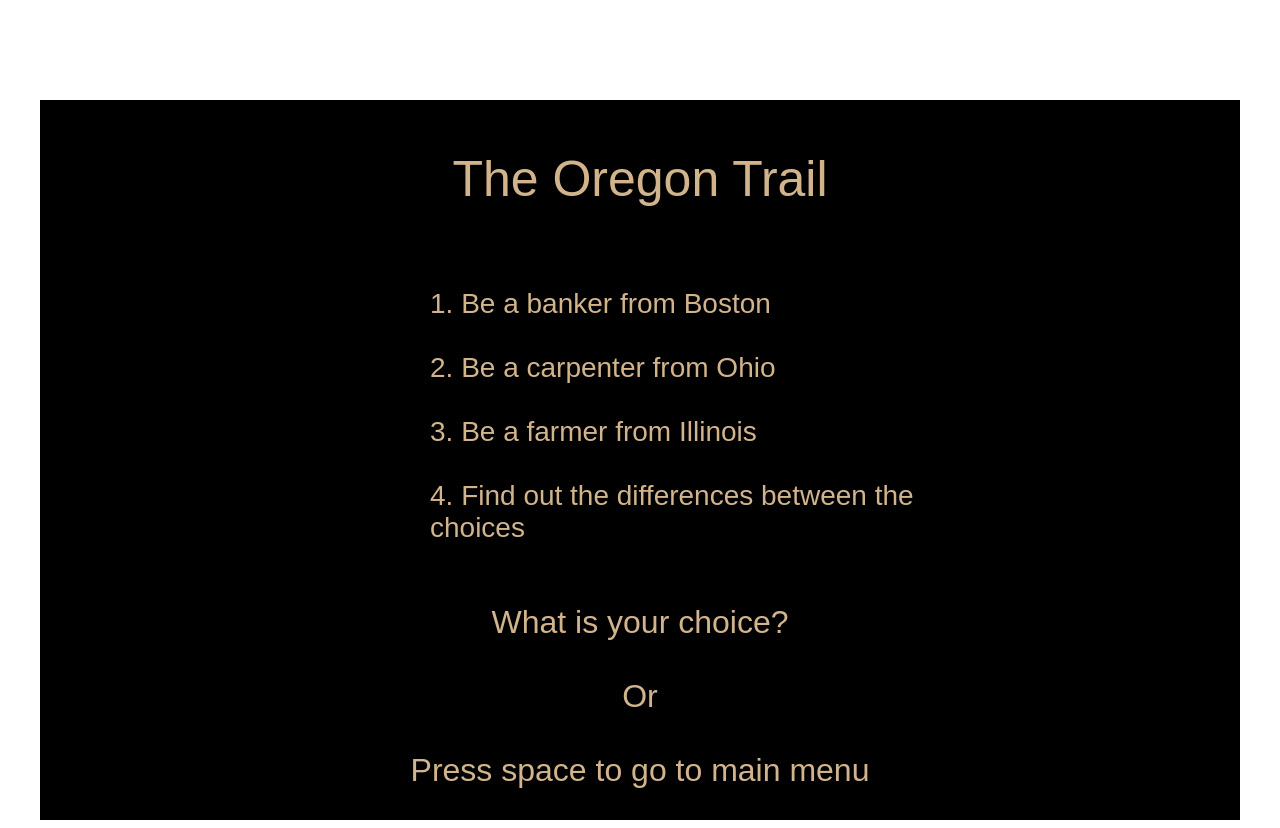
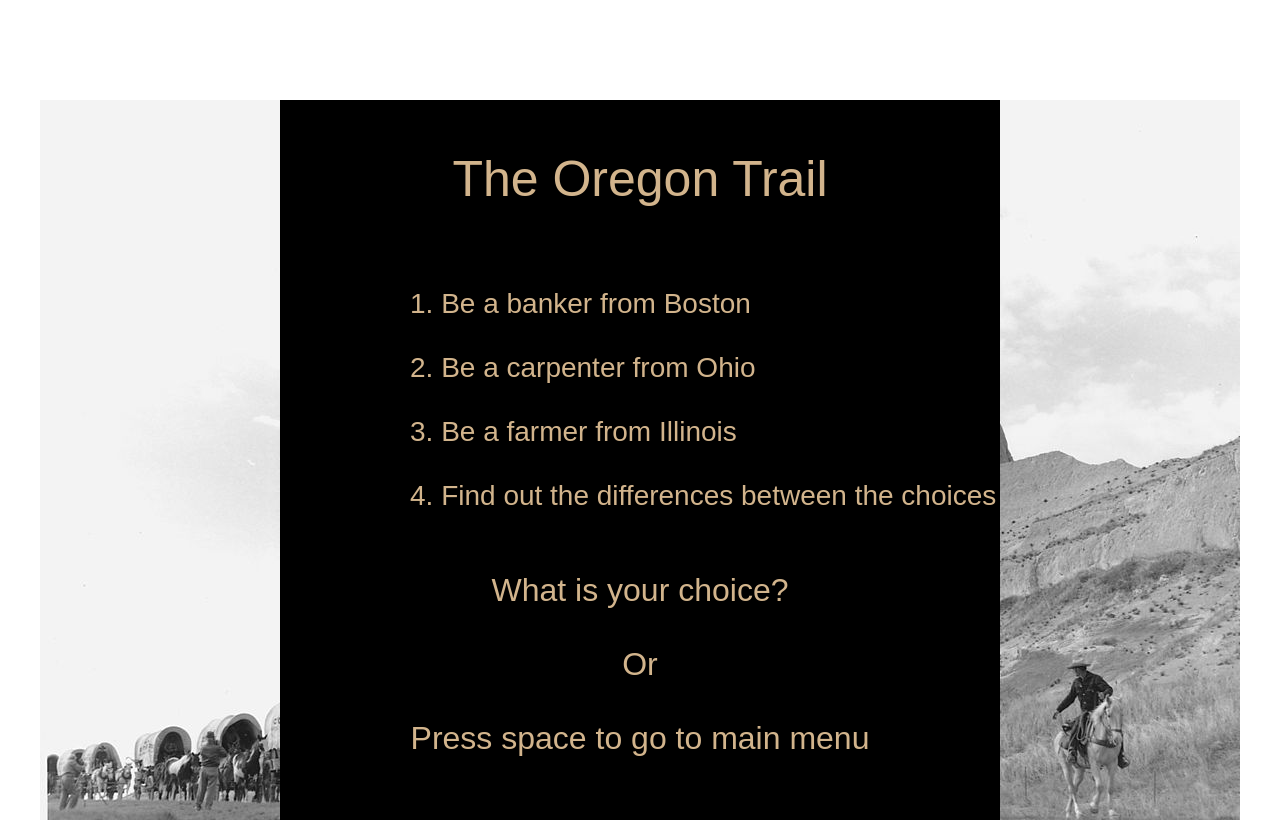
Before and after one commit to johnpatrickryan/OregonTrail, a website: page views/game.html in a window 1280 px wide. Drawn offline with Linux system fonts and the light colour scheme; files that its build step writes are made by us from their sources; files whose address does not match are found by name.

Commit message:
adds background image

```diff
--- a/public/css/global.css
+++ b/public/css/global.css
@@ -3,7 +3,8 @@
 }
 
 .boxback{
-    background-color: black;
+    background-image: url(/images/OregonTrail.jpg);
+
     height: 720px;
     width: 1200px;
     display: block;
@@ -25,8 +26,10 @@
 }
 
 .midCol {
+    background-color: black;
     width: 60%;
-    margin-top: 50px;
+    height: 670px;
+    padding-top: 50px;
     display: inline-block;
     color: tan;
     font-family: Copperplate, "Copperplate Gothic Light", fantasy;
@@ -43,7 +46,7 @@
     font-size: 28px;
     margin-top: 80px;
     text-align: left;
-    margin-left: 150px;
+    margin-left: 130px;
 }
 
 
```
